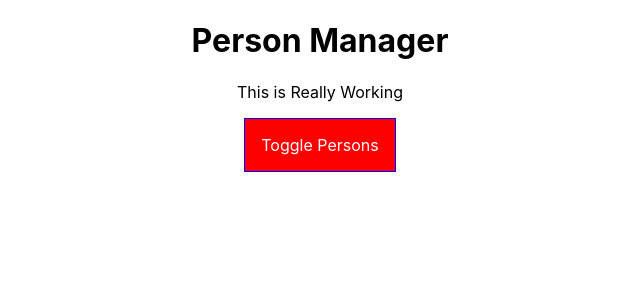
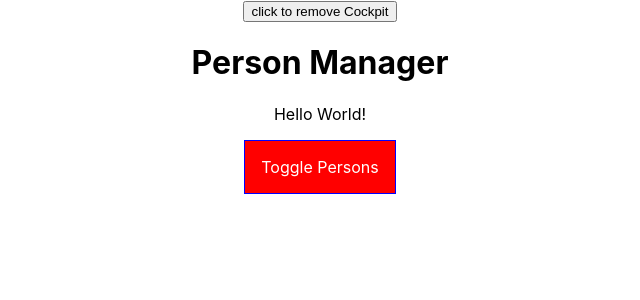
Before and after one commit to ssbrolly/reactApp, a React (Create React App) app: page / in a window 1280 px wide. Shown: the top 300 px of the page, without its empty margins (320-960 px from the left). Built offline with nearby package versions, Linux system fonts and the light colour scheme.

Commit message:
added Aux

```diff
--- a/src/components/Cockpit/Cockpit.js
+++ b/src/components/Cockpit/Cockpit.js
@@ -1,11 +1,25 @@
 import React, { useEffect } from 'react';
 import classes from './Cockpit.module.css';
-
+import Aux from '../../hoc/Aux';
 
 const Cockpit = (props) => {
 
     useEffect(() => {
         console.log('[Cockpit.js] useEffect');
+        setTimeout(()=> {
+            alert('Saved something to the cloud');
+        }, 1000)
+        return () => {
+            console.log('[Cockpit.js] cleanup work in useEffect');
+        }
+    }, []);
+
+    useEffect(() => {
+        console.log('[Cockpit.js] 2nd useEffect');
+        return () => {
+            console.log('[Cockpit.js] 2nd cleanup work in progress');
+
+        }
     });
 
     //Dynamic css rendering
@@ -16,17 +30,17 @@ const Cockpit = (props) => {
         btnClass = classes.Red;
     }
 
-    if (props.person.length <= 2) {
+    if (props.personLength <= 2) {
         assignedClasses.push(classes.red); //assignedClasses = ['red']
     };
-    if (props.person.length <= 1) {
+    if (props.personLength <= 1) {
         assignedClasses.push(classes.bold); //assignedClasses = ['red', 'bold]
     };
 
     return (
         <div className={classes.Cockpit}>
             <h1>{props.title}</h1>
-            <p className={assignedClasses.join(' ')}>This is Really Working</p>
+            <p className={assignedClasses.join(' ')}>Hello World!</p>
             <button
                 className={btnClass}
                 onClick={props.click}>Toggle Persons</button>
@@ -34,4 +48,4 @@ const Cockpit = (props) => {
     );
 }
 
-export default Cockpit;
+export default React.memo(Cockpit);
--- a/src/components/Persons/Person/Person.js
+++ b/src/components/Persons/Person/Person.js
@@ -1,15 +1,17 @@
 import React, { Component } from 'react';
 import classes from './Person.module.css';
+import Aux from '../../../hoc/Aux';
+
 
 class Person extends Component {
     render() {
         console.log('[Person.js] rendering...')
         return (
-            <div className={classes.Person}>
+            <Aux>
                 <p onClick={this.props.click}>I'm {this.props.name} and I'm {this.props.age} year old!</p>
                 <p>{this.props.children}</p>
                 <input type="text" onChange={this.props.changed} value={this.props.name}/>
-            </div>
+            </Aux>
         );
     }
 };
--- a/src/components/Persons/Persons.js
+++ b/src/components/Persons/Persons.js
@@ -1,17 +1,25 @@
-import React, { Component } from 'react';
+import React, { PureComponent } from 'react';
 import Person from './Person/Person';
 
-class Persons extends Component {
+class Persons extends PureComponent {
 
     // static getDerivedStateFromProps(props, state) {
     //     console.log('[Persons.js] getDerivedStateFromProps');
     //     return state;
     // };
 
-    shouldComponentUpdate(nextProps, nextState) {
-        console.log('[Persons.js] shouldComponentUpdate');
-        return true;
-    };
+    // shouldComponentUpdate(nextProps, nextState) {
+    //     console.log('[Persons.js] shouldComponentUpdate');
+    //     if (
+    //         nextProps.person !== this.props.person ||
+    //         nextProps.changed !== this.props.changed ||
+    //         nextProps.clicked !== this.props.clicked
+    //     ) {
+    //         return true;
+    //     } else {
+    //         return false;
+    //     };
+    // };
 
     getSnapshotBeforeUpdate(prevProps, prevState) {
         console.log('[Persons.js] getSnapshotBeforeUpdate');
@@ -23,11 +31,15 @@ class Persons extends Component {
         console.log(snapshot);
     };
 
+    componentWillUnmount() {
+        console.log('[Persons.js] componentWillUnmount');
+    };
+
     render() {
         console.log('[Persons.js] rendering...');
-        return  this.props.person.map((person, index) => {
+        return this.props.person.map((person, index) => {
             return <Person
-                click={() => this.props1.clicked(index)}
+                click={() => this.props.clicked(index)}
                 name={person.name}
                 age={person.age}
                 key={person.id}
--- a/src/containers/App.js
+++ b/src/containers/App.js
@@ -2,6 +2,7 @@ import React, { Component } from 'react';
 import classes from './App.module.css';
 import Persons from '../components/Persons/Persons'
 import Cockpit from '../components/Cockpit/Cockpit';
+import WithClass from '../hoc/WithClass';
 
 class App extends Component {
 
@@ -17,7 +18,8 @@ class App extends Component {
             { id: 'kughhu78', name: 'Mary', age: 29 },
         ],
         otherState: 'some value here',
-        showPersons: false
+        showPersons: false,
+        showCockpit: true,
     };
 
     static getDerivedStateFromProps(props, state) {
@@ -69,9 +71,9 @@ class App extends Component {
     };
 
     togglePersonHandler = () => {
-        // const doesShow = this.state.showPersons;
+        const doesShow = this.state.showPersons;
         // toggle showPerson boolean
-        this.setState({ showPersons: !this.state.showPersons });
+        this.setState({ showPersons: !doesShow});
     };
 
     render() {
@@ -90,17 +92,17 @@ class App extends Component {
         };
 
         return (
-            <div className={classes.App}>
-                <Cockpit
+            <WithClass classes={classes.App}>
+                <button onClick={() => {this.setState({ showCockpit: false })}}>click to remove Cockpit</button>
+                {this.state.showCockpit ? <Cockpit
                     title={this.props.appTitle}
                     showPersons={this.state.showPersons}
-                    person={this.state.person}
+                    personLength={this.state.person.length}
                     click={this.togglePersonHandler}
-                />
+                /> : null}
 
                 {persons}
-            </div>
-
+            </WithClass>
         );
     };
 };
--- /dev/null
+++ b/src/hoc/Aux.js
@@ -0,0 +1,4 @@
+
+const aux = props => props.children;
+
+export default aux;
--- /dev/null
+++ b/src/hoc/WithClass.js
@@ -0,0 +1,9 @@
+import React from 'react';
+
+const withClass = props => (
+    <div className={props.classes}>
+        {props.children}
+    </div>
+);
+
+export default withClass;
```
